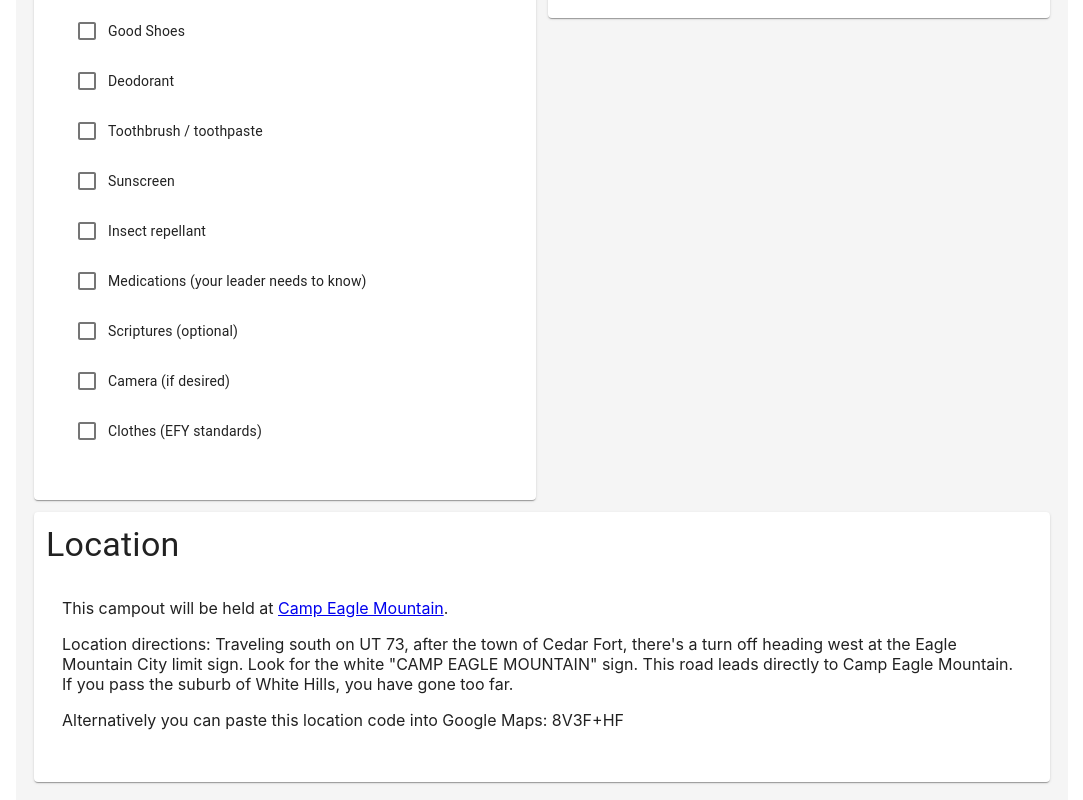
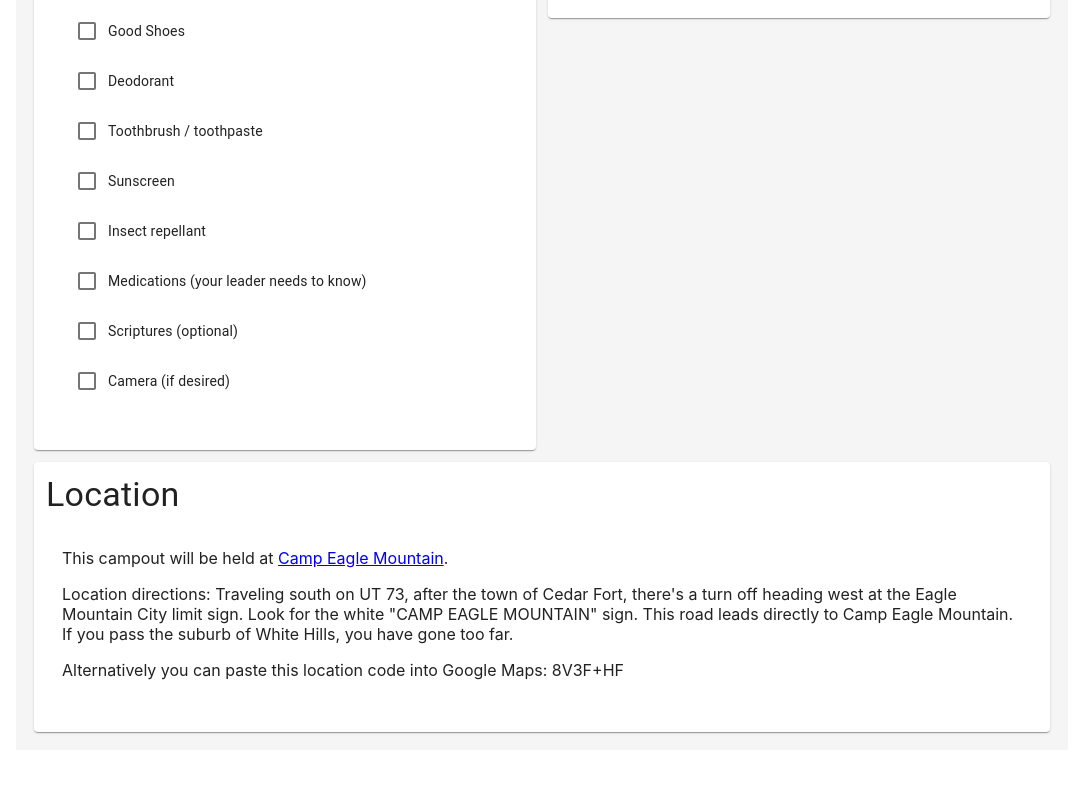
Before and after one commit to smcgee31/YouthConference_2019, a React (Create React App) app: page / in a window 1280 px wide. Shown: the part 1100-1900 px from the top of the page, without its empty margins (98-1181 px from the left). After the commit the page ends 1850 px from the top, so only its background shows below. Built offline with nearby package versions, Linux system fonts and the light colour scheme.

Commit message:
fix: clothes duplicate in the itemsList

```diff
--- a/src/itemsList.js
+++ b/src/itemsList.js
@@ -17,5 +17,4 @@ export default {
   'Medications (your leader needs to know)': false,
   'Scriptures (optional)': false,
   'Camera (if desired)': false,
-  'Clothes (EFY standards)': false,
 };
```
